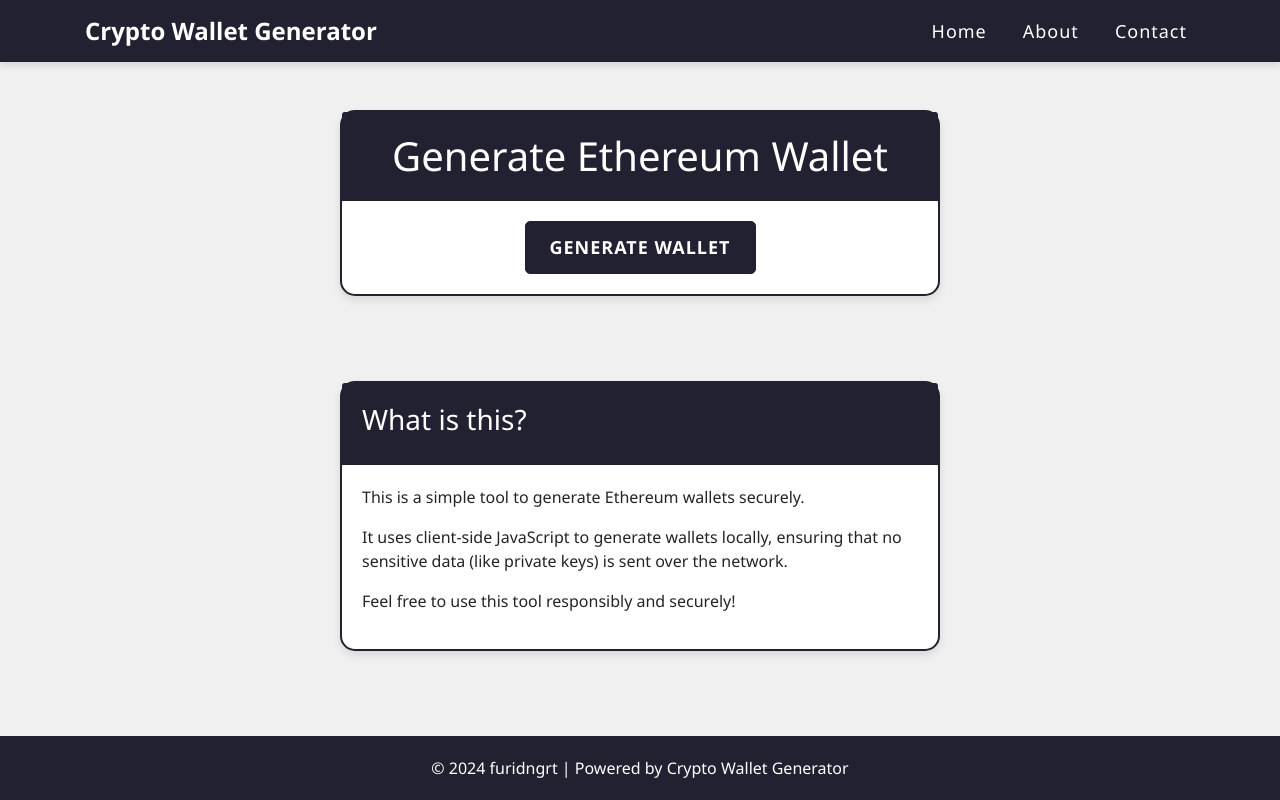
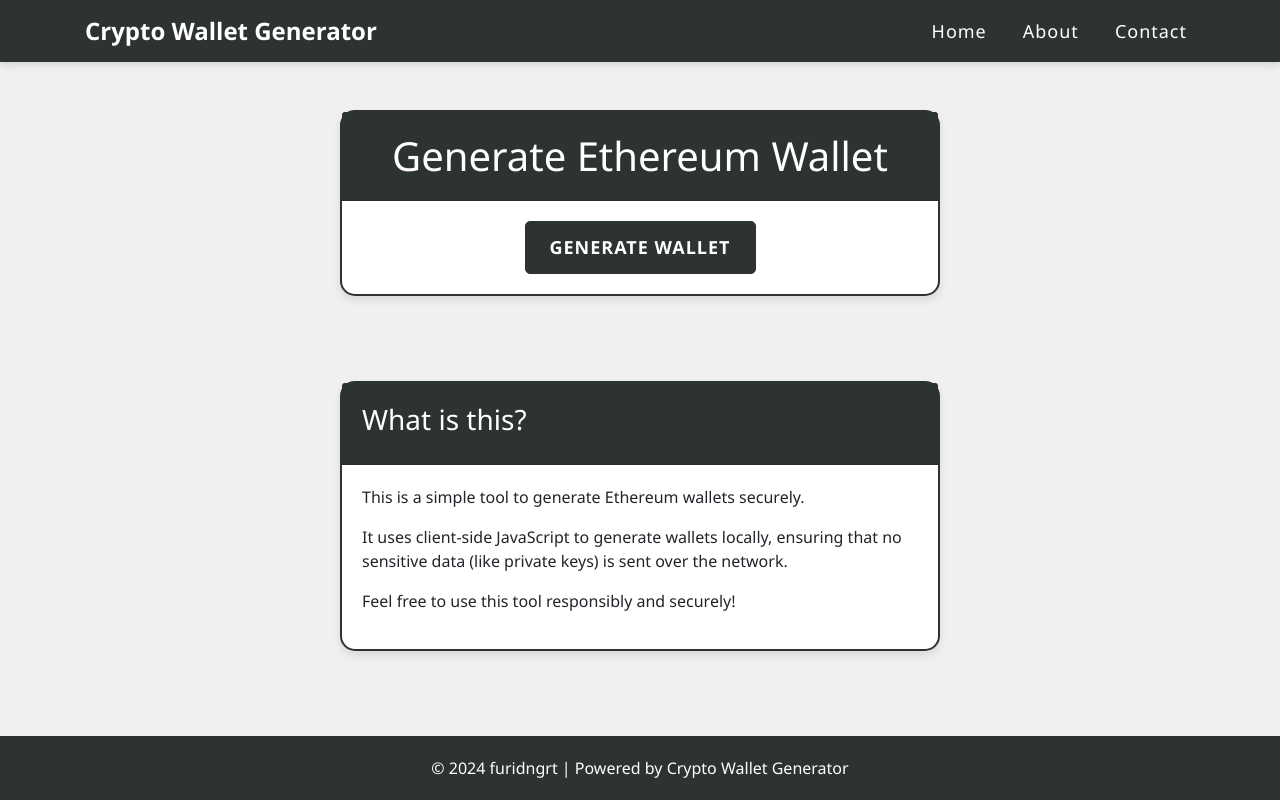
Before and after one commit to furidngrt/wallet-crypto-generator, a website: page public/index.html in a window 1280 px wide. Drawn offline with nearby package versions, Linux system fonts and the light colour scheme.

Commit message:
Update index.html

```diff
--- a/public/index.html
+++ b/public/index.html
@@ -17,7 +17,7 @@
             font-family: 'Segoe UI', Tahoma, Geneva, Verdana, sans-serif;
         }
         .card {
-            border: 2px solid #212131; /* Updated border color */
+            border: 2px solid #2d3332; /* Updated border color */
             border-radius: 15px; /* Rounded corners */
             box-shadow: 0 4px 8px rgba(0, 0, 0, 0.1); /* Soft shadow */
             transition: box-shadow 0.3s ease;
@@ -26,7 +26,7 @@
             box-shadow: 0 8px 16px rgba(0, 0, 0, 0.2); /* Shadow on hover */
         }
         .card-header {
-            background-color: #212131; /* Updated header color */
+            background-color: #2d3332; /* Updated header color */
             color: white;
             padding: 20px;
             border-top-left-radius: 15px; /* Rounded corners only on top */
@@ -36,8 +36,8 @@
             padding: 20px;
         }
         .btn-primary {
-            background-color: #212131; /* Updated button color */
-            border-color: #212131;
+            background-color: #2d3332; /* Updated button color */
+            border-color: #2d3332;
             border-radius: 5px;
             padding: 12px 24px;
             font-size: 18px;
@@ -47,15 +47,15 @@
             transition: background-color 0.3s;
         }
         .btn-primary:hover {
-            background-color: #1a1a2e; /* Darker color on hover */
-            border-color: #1a1a2e;
+            background-color: #1f2423; /* Darker color on hover */
+            border-color: #1f2423;
         }
         .text-monospace {
             font-family: "SFMono-Regular", Menlo, Monaco, Consolas, "Liberation Mono", "Courier New", monospace;
             word-break: break-all; /* Break long addresses/keys */
         }
         .footer {
-            background-color: #212131; /* Updated footer color */
+            background-color: #2d3332; /* Updated footer color */
             color: white; /* White text */
             padding: 20px 0; /* Padding top and bottom */
         }
@@ -68,7 +68,7 @@
 
         /* Navbar styling */
         .navbar {
-            background-color: #212131 !important; /* Updated navbar color */
+            background-color: #2d3332 !important; /* Updated navbar color */
             box-shadow: 0 4px 6px rgba(0, 0, 0, 0.1); /* Soft shadow */
         }
         .navbar-brand {
```
